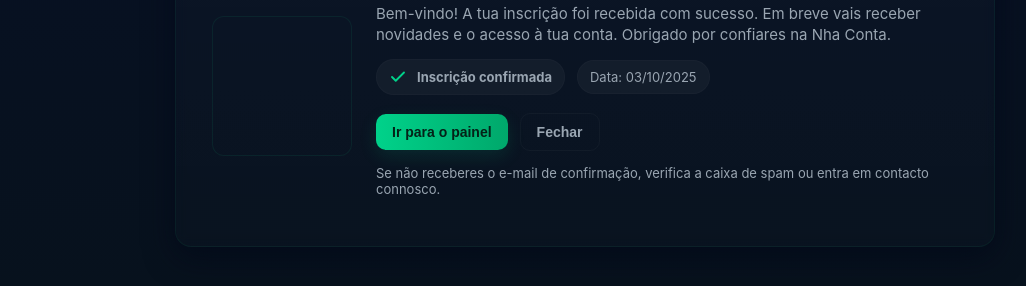
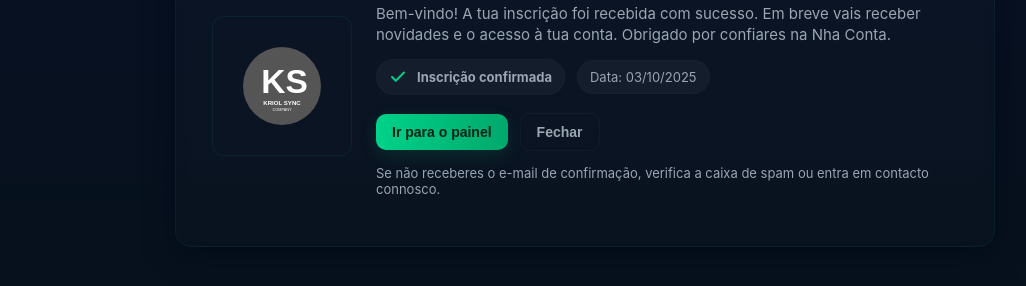
Before and after one commit to DarkFZ/API, a website: page index.html in a window 1280 px wide. Shown: the part 314-600 px from the top of the page, without its empty margins (55-1081 px from the left). Drawn offline with Linux system fonts and the light colour scheme.

Commit message:
Update index.html

```diff
--- a/index.html
+++ b/index.html
@@ -138,16 +138,33 @@
   <main class="card" role="main">
     <div class="logo" aria-hidden="true">
       <!-- simple brand icon -->
-      <!-- <svg viewBox="0 0 64 64" fill="none" xmlns="http://www.w3.org/2000/svg" aria-hidden="true">
-        <rect x="4" y="4" width="56" height="56" rx="12" fill="url(#g)"/>
-        <path d="M20 36c4-8 12-12 20-9" stroke="#042218" stroke-width="3" stroke-linecap="round" stroke-linejoin="round"/>
-        <defs>
-          <linearGradient id="g" x1="0" x2="1">
-            <stop offset="0" stop-color="#00d28a" stop-opacity="0.96"/>
-            <stop offset="1" stop-color="#00a86b" stop-opacity="0.9"/>
-          </linearGradient>
-        </defs>
-      </svg> -->
+     <svg xmlns="http://www.w3.org/2000/svg" viewBox="0 0 512 512">
+  <!-- Círculo de fundo -->
+  <circle cx="256" cy="256" r="256" fill="#555"/>
+
+  <!-- Letras KS -->
+  <text x="120" y="300"
+        font-family="Arial, Helvetica, sans-serif"
+        font-size="220"
+        font-weight="bold"
+        fill="white">KS</text>
+
+  <!-- Texto KRIOL SYNC -->
+  <text x="50%" y="380"
+        font-family="Arial, Helvetica, sans-serif"
+        font-size="40"
+        font-weight="bold"
+        fill="white"
+        text-anchor="middle">KRIOL SYNC</text>
+
+  <!-- Texto COMPANY -->
+  <text x="50%" y="420"
+        font-family="Arial, Helvetica, sans-serif"
+        font-size="25"
+        fill="white"
+        text-anchor="middle">COMPANY</text>
+</svg>
+
     </div>
 
     <div>
```
